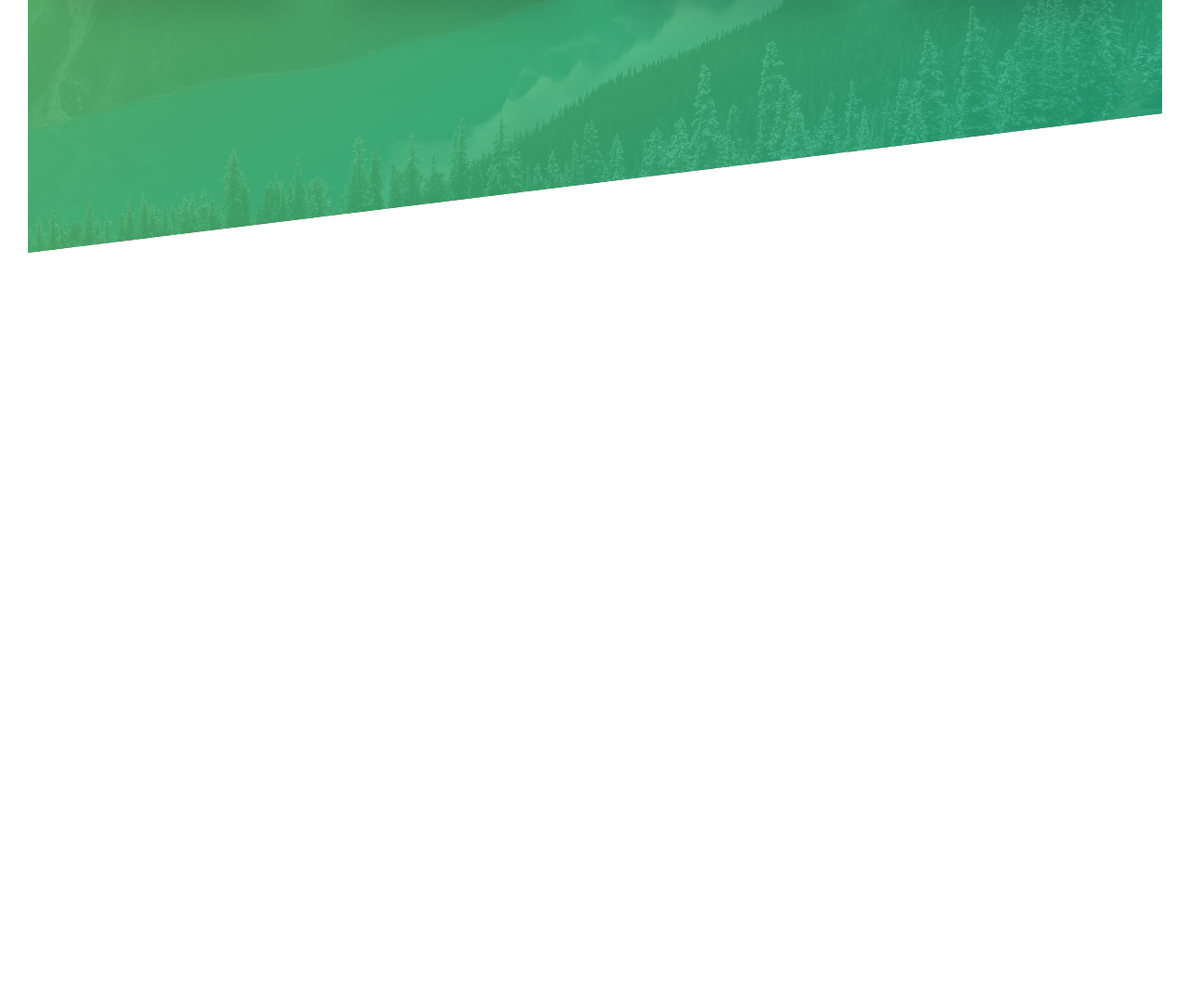
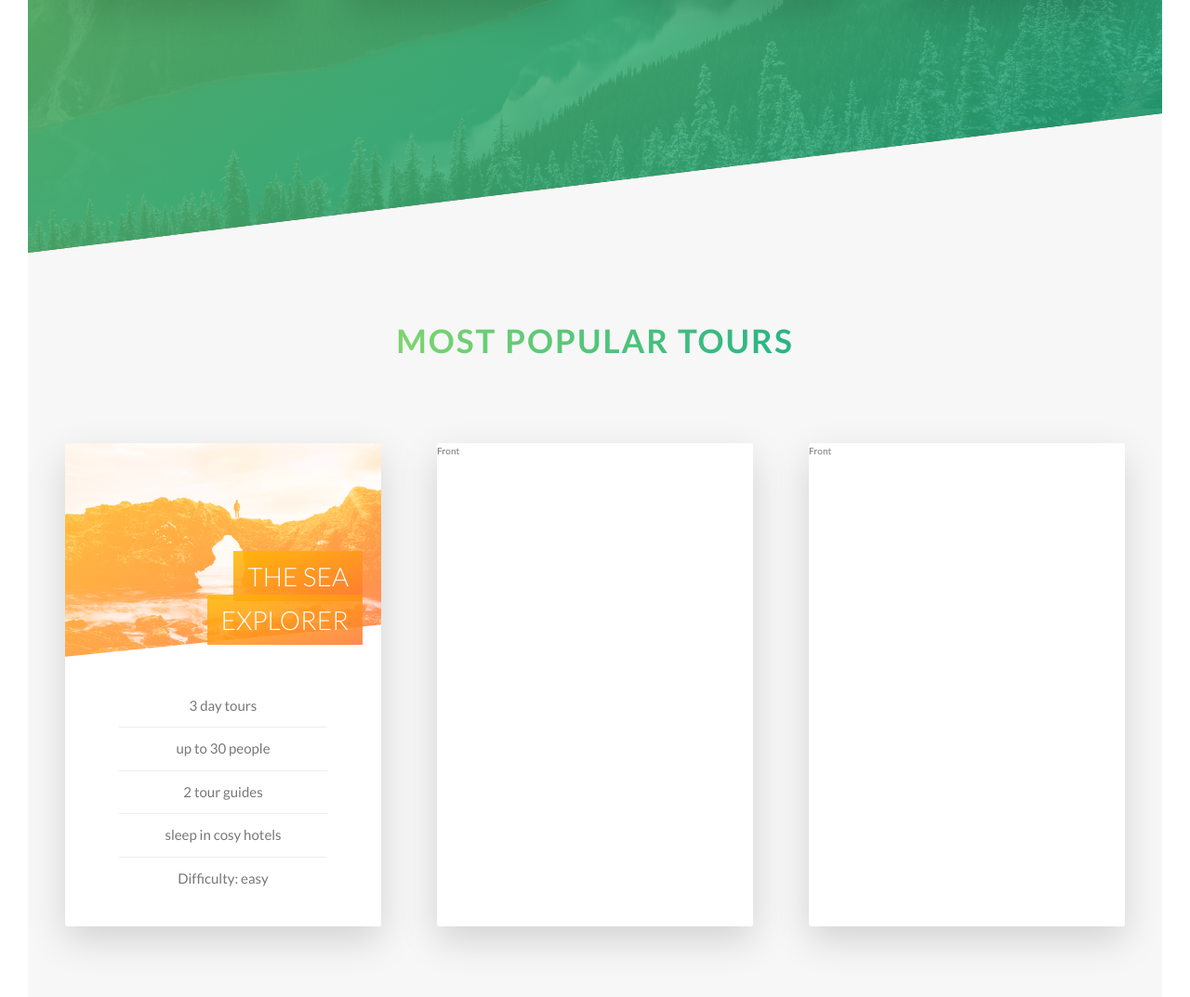
Before and after one commit to chriswhunter89/natour, a website: page index.html in a window 1280 px wide. Shown: the part 1963-3036 px from the top of the page at 93% size. Before the commit the page ends 2235 px from the top, so only its background shows below. Drawn offline with Linux system fonts and the light colour scheme.

Commit message:
tours section progressed

```diff
--- a/index.html
+++ b/index.html
@@ -115,6 +115,47 @@
             </div>
           </div>
         </section>
+
+        <section class="section-tours">
+          <div class="u-center-text u-margin-bottom-big">
+            <h2 class="heading-secondary">Most popular tours</h2>
+          </div>
+
+          <div class="row">
+            <div class="col-1-of-3">
+              <div class="card">
+                <div class="card__side card__side--front">
+                  <div class="card__picture card__picture--1">&nbsp</div>
+                  <h4 class="card__heading">
+                    <span class="card__heading-span card__heading-span--1">The Sea Explorer</span>
+                  </h4>
+                  <div class="card__details">
+                    <ul>
+                      <li>3 day tours</li>
+                      <li>up to 30 people</li>
+                      <li>2 tour guides</li>
+                      <li>sleep in cosy hotels</li>
+                      <li>Difficulty: easy</li>
+                    </ul>
+                  </div>
+                </div>
+                <div class="card__side card__side--back card__side--back-1">Back</div>
+              </div>
+            </div>
+            <div class="col-1-of-3">
+              <div class="card">
+                <div class="card__side card__side--front">Front</div>
+                <div class="card__side card__side--back card__side--back-2">Back</div>
+              </div>
+            </div>
+            <div class="col-1-of-3">
+              <div class="card">
+                <div class="card__side card__side--front">Front</div>
+                <div class="card__side card__side--back card__side--back-3">Back</div>
+              </div>
+            </div>
+          </div>
+        </section>
       </main>
     </div>
 
--- a/sass/abstracts/_variables.scss
+++ b/sass/abstracts/_variables.scss
@@ -6,6 +6,13 @@ $color-grey-dark: #777;
 $color-white: #fff;
 $color-black: #000;
 $color-grey-light-1: #f7f7f7;
+$color-grey-light-2: #eee;
+
+$color-secondary-light: #ffb900;
+$color-secondary-dark: #ff7730;
+
+$color-tertiary-light: #2998ff;
+$color-tertiary-dark: #5643fa;
 
 // GRID:
 $grid-width: 114rem;
--- /dev/null
+++ b/sass/components/_card.scss
@@ -0,0 +1,108 @@
+.card {
+  // functionality
+
+  perspective: 150rem;
+  position: relative;
+  height: 52rem;
+
+  &__side {
+    height: 52rem;
+    transition: all 0.8s ease;
+    position: absolute;
+    top: 0;
+    left: 0;
+    width: 100%;
+    backface-visibility: hidden;
+    backface-visibility: hidden;
+    border-radius: 3px;
+    box-shadow: 0 1.5rem 4rem rgba($color-black, 0.15);
+    overflow: hidden;
+
+    &--front {
+      background-color: $color-white;
+    }
+
+    &--back {
+      transform: rotateY(180deg);
+
+      &-1 {
+        background-image: linear-gradient(to right bottom, $color-secondary-light, $color-secondary-dark);
+      }
+    }
+  }
+
+  &:hover &__side--front {
+    transform: rotateY(-180deg);
+  }
+
+  &:hover &__side--back {
+    transform: rotateY(0);
+  }
+
+  // frontside styling
+  &__picture {
+    background-size: cover;
+    height: 23rem;
+    background-blend-mode: screen;
+    clip-path: polygon(0 0, 100% 0, 100% 85%, 0 100%);
+
+    &--1 {
+      background-image: linear-gradient(to right bottom, $color-secondary-light, $color-secondary-dark),
+        url(../img/nat-5.jpg);
+    }
+
+    &--2 {
+      background-image: url(../img/nat-5.jpg);
+    }
+
+    &--3 {
+      background-image: url(../img/nat-5.jpg);
+    }
+  }
+
+  &__heading {
+    font-size: 2.8rem;
+    font-weight: 300;
+    text-transform: uppercase;
+    color: $color-white;
+    position: absolute;
+    top: 12rem;
+    right: 2rem;
+    text-align: right;
+    width: 75%;
+  }
+
+  &__heading-span {
+    padding: 1rem 1.5rem;
+    -webkit-box-decoration-break: clone;
+    box-decoration-break: clone;
+
+    &--1 {
+      background-image: linear-gradient(
+        to right bottom,
+        rgba($color-secondary-light, 0.85),
+        rgba($color-secondary-dark, 0.85)
+      );
+    }
+  }
+
+  &__details {
+    padding: 3rem;
+
+    ul {
+      list-style: none;
+      width: 80%;
+      margin: 0 auto;
+
+      li {
+        text-align: center;
+        font-size: 1.5rem;
+        padding: 1rem;
+
+        &:not(:last-child) {
+          border-bottom: 1px solid $color-grey-light-2;
+        }
+      }
+    }
+  }
+}
--- a/sass/main.scss
+++ b/sass/main.scss
@@ -10,6 +10,7 @@
 @import "components/button";
 @import "components/composition";
 @import "components/feature-box";
+@import "components/card";
 
 @import "layout/header";
 @import "layout/grid";
--- a/sass/pages/_home.scss
+++ b/sass/pages/_home.scss
@@ -22,3 +22,9 @@
     transform: skewY(7deg);
   }
 }
+
+.section-tours {
+  margin-top: -11rem;
+  background-color: $color-grey-light-1;
+  padding: 25rem 0 50rem 0;
+}
```
Also changed, not shown: css/style.css.
